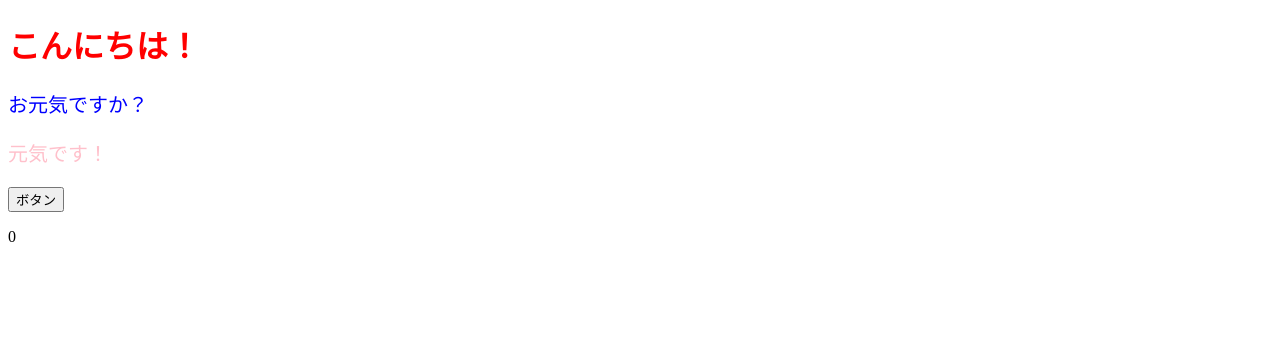
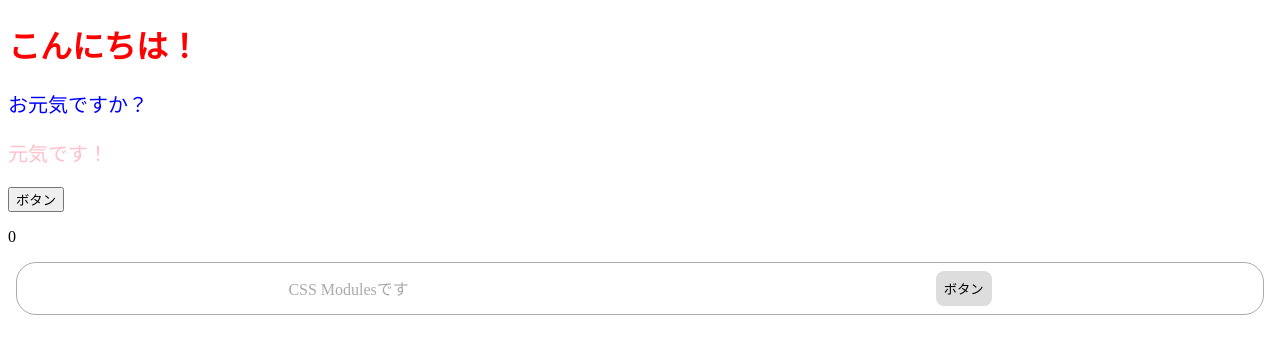
Before and after one commit to sasaki-riku/react-practice, a React (Create React App) app: page / in a window 1280 px wide. Shown: the top 354 px of the page. Built offline with nearby package versions, Linux system fonts and the light colour scheme.

Commit message:
CSS Modules

```diff
--- a/package.json
+++ b/package.json
@@ -6,6 +6,7 @@
     "@testing-library/jest-dom": "^5.17.0",
     "@testing-library/react": "^13.4.0",
     "@testing-library/user-event": "^13.5.0",
+    "node-sass": "^7.0.3",
     "react": "^18.2.0",
     "react-dom": "^18.2.0",
     "react-scripts": "5.0.1",
--- a/src/App.jsx
+++ b/src/App.jsx
@@ -1,5 +1,6 @@
 import { useState } from "react";
 import { ColoredMessage } from "./components/ColoredMessage";
+import { CssModules } from "./components/CssModules";
 
 export const App = () => {
     const [num, setNum] = useState(0);
@@ -14,6 +15,8 @@ export const App = () => {
             <ColoredMessage color="pink">元気です！</ColoredMessage>
             <button onClick={onClickButton}>ボタン</button>
             <p>{num}</p>
+
+            <CssModules/>
         </>
     );
 };
--- /dev/null
+++ b/src/components/CssModules.jsx
@@ -0,0 +1,10 @@
+import styles from "../css/CssModules.module.scss"
+
+export const CssModules = () => {
+    return (
+        <div className={styles.container}>
+            <p className={styles.title}>CSS Modulesです</p>
+            <button className={styles.button}>ボタン</button>
+        </div>
+    )
+}
--- /dev/null
+++ b/src/css/CssModules.module.scss
@@ -0,0 +1,24 @@
+.container {
+    border: solid 1px #aaa;
+    border-radius: 20px;
+    padding: 8px;
+    margin: 8px;
+    display: flex;
+    justify-content: space-around;
+    align-items: center;
+}
+.title {
+    margin: 0;
+    color: #aaa;
+}
+.button {
+    background-color: #ddd;
+    border: none;
+    padding: 8px;
+    border-radius: 8px;
+    &:hover {
+        background-color: #aaa;
+        color: #fff;
+        cursor: pointer;
+    }
+}
```
Also changed, not shown: 1 other file (tests, documents, lock files or other folders).
